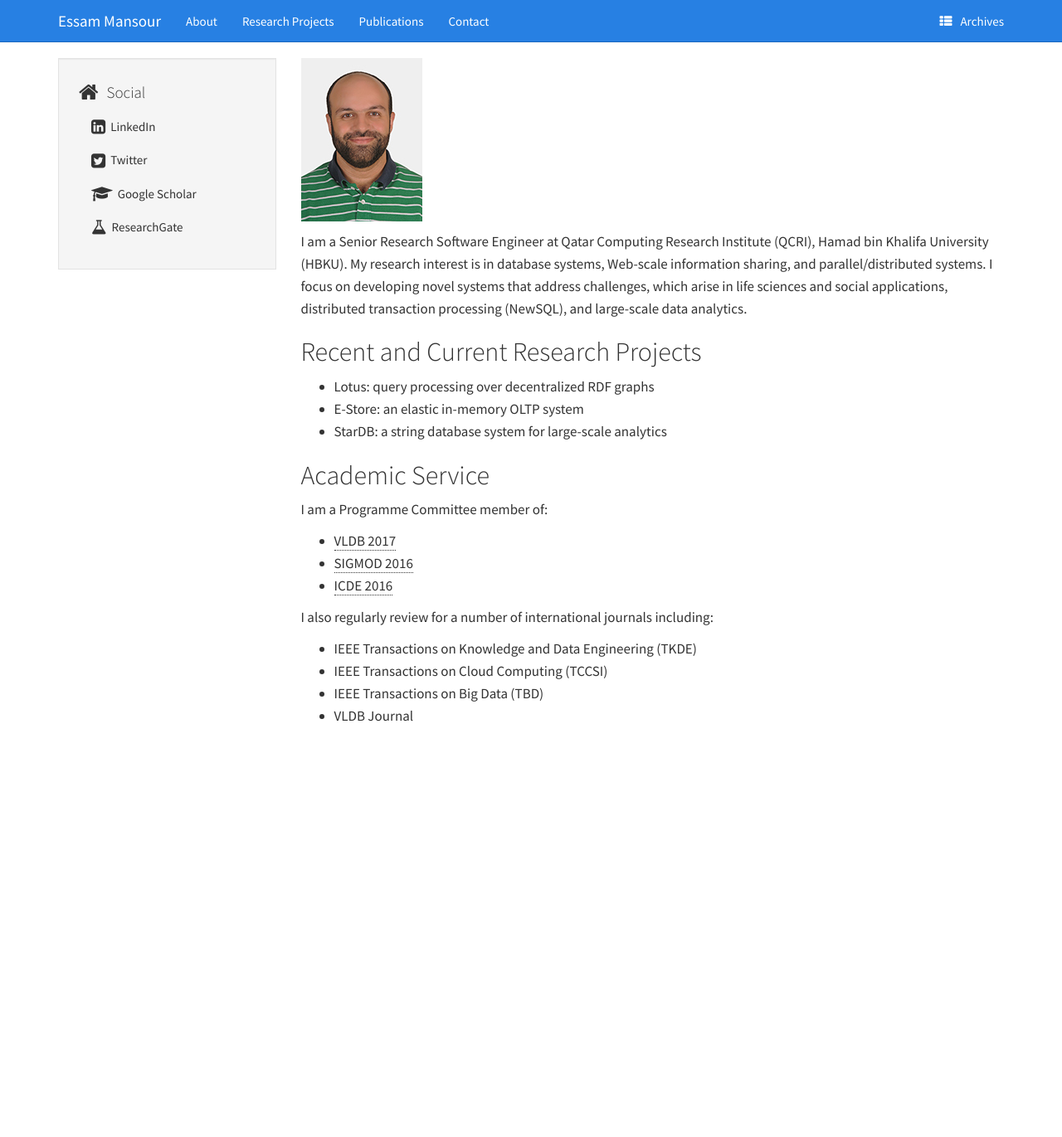
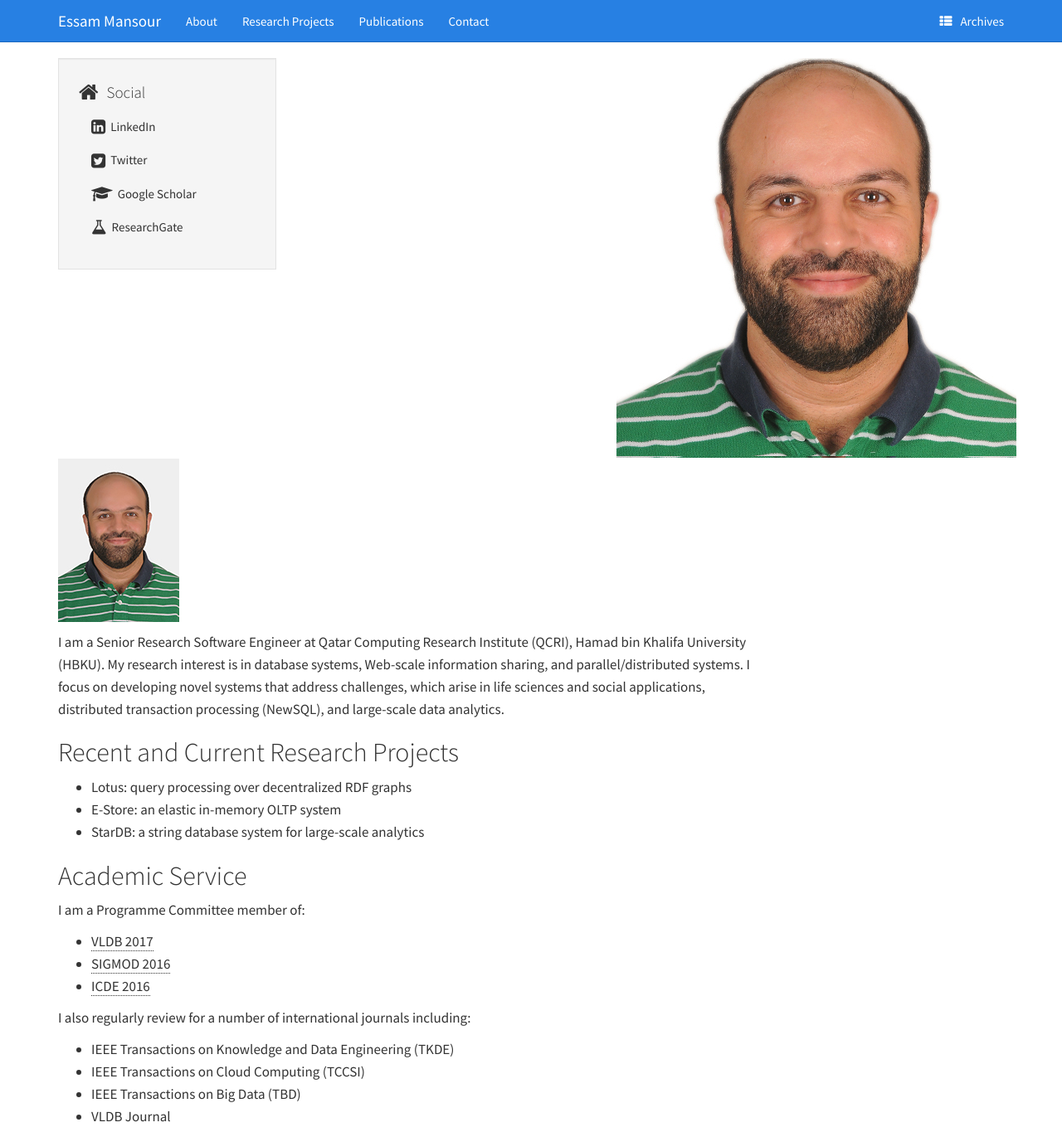
Before and after one commit to mansoure/mansoure.github.io, a Jekyll site: the page built from index.md, in a window 1280 px wide and 1371 px high. Shown: the whole window at 83% size. Built offline with Jekyll 4.4.1, drawn with Linux system fonts in a browser that asks for light colours.

```diff
--- a/_layouts/default.html
+++ b/_layouts/default.html
@@ -53,6 +53,10 @@
 	<div class="container">
 	   <div class="row">
 
+		<div class="img">
+				  <img style="float: right;" alt="thumbnail of Essam" src="images/essam.jpg"  />
+	    </div>
+
 		<div class="col-sm-3" id="sidebar">
             <aside>
 
```
